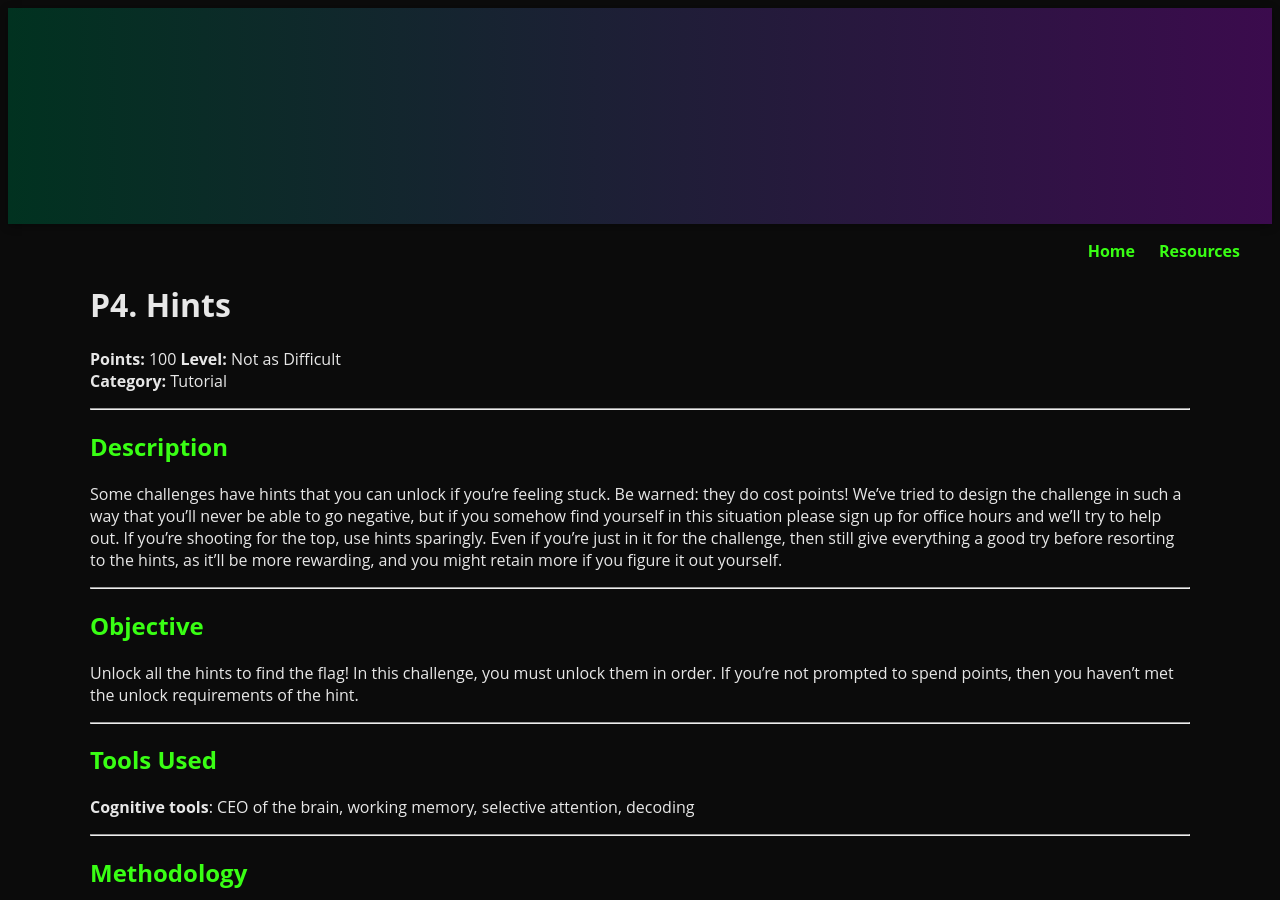
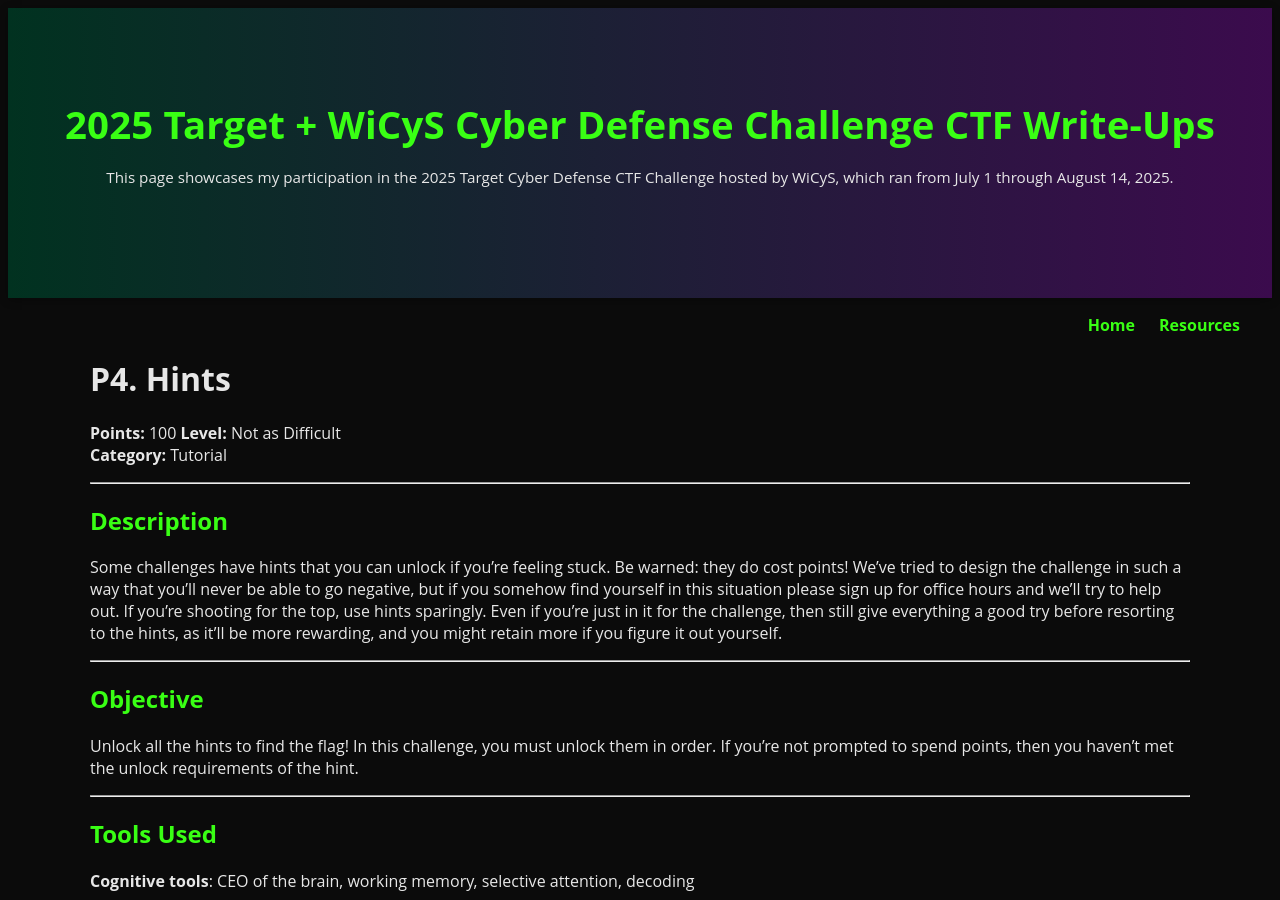
Before and after one commit to glsanclem/2025_wicys_target_ctf, a Jekyll site: the page built from practice_challenges/p4-hints.md, in a window 1280 px wide and 900 px high. Built offline with Jekyll 4.4.1, drawn with Linux system fonts in a browser that asks for light colours.

Commit message:
Update p4-hints.md

```diff
--- a/practice_challenges/p4-hints.md
+++ b/practice_challenges/p4-hints.md
@@ -1,6 +1,9 @@
 ---
 layout: default
-title: " P4. Hints"
+title: "Your Page Title Here"
+hero:
+  heading: "2025 Target + WiCyS Cyber Defense Challenge CTF Write-Ups"
+  text: "This page showcases my participation in the 2025 Target Cyber Defense CTF Challenge hosted by WiCyS, which ran from July 1 through August 14, 2025."
 ---
 
 # P4. Hints
```
